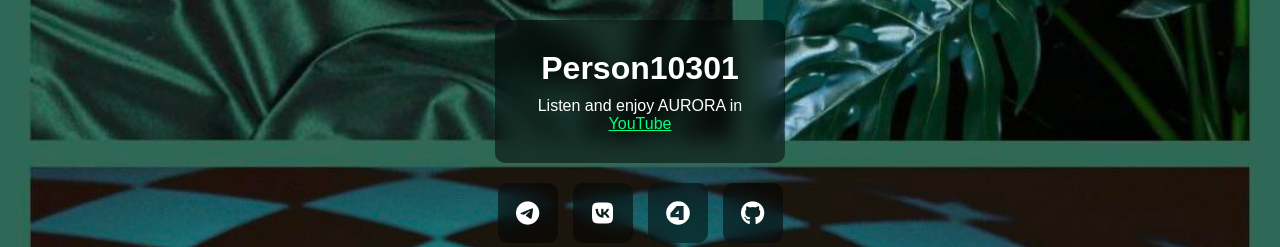
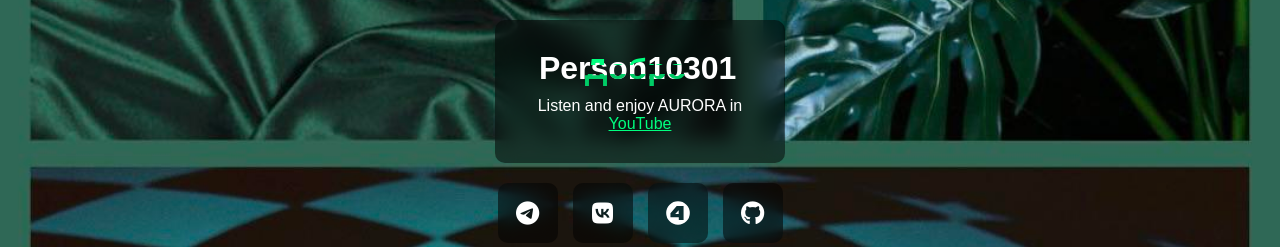
Before and after one commit to person10301/fox10301, a Jekyll site: the page built from index.md, in a window 1280 px wide. Shown: the top 247 px of the page. Built offline with Jekyll 4.4.1, drawn with Linux system fonts in a browser that asks for light colours; our own code applies the rules of GitHub Pages for plain Markdown files.

Commit message:
Update index.md

```diff
--- a/index.md
+++ b/index.md
@@ -7,7 +7,7 @@
 </head>
 <body>
   <div class="content">
-    <h1>Person10301</h1>
+    <h1 class="glitch">Person10301</h1>
     <p>Listen and enjoy AURORA in <a href="https://youtube.com/@auroramusic" class="link">YouTube</a>
     </p>
   </div>
```
